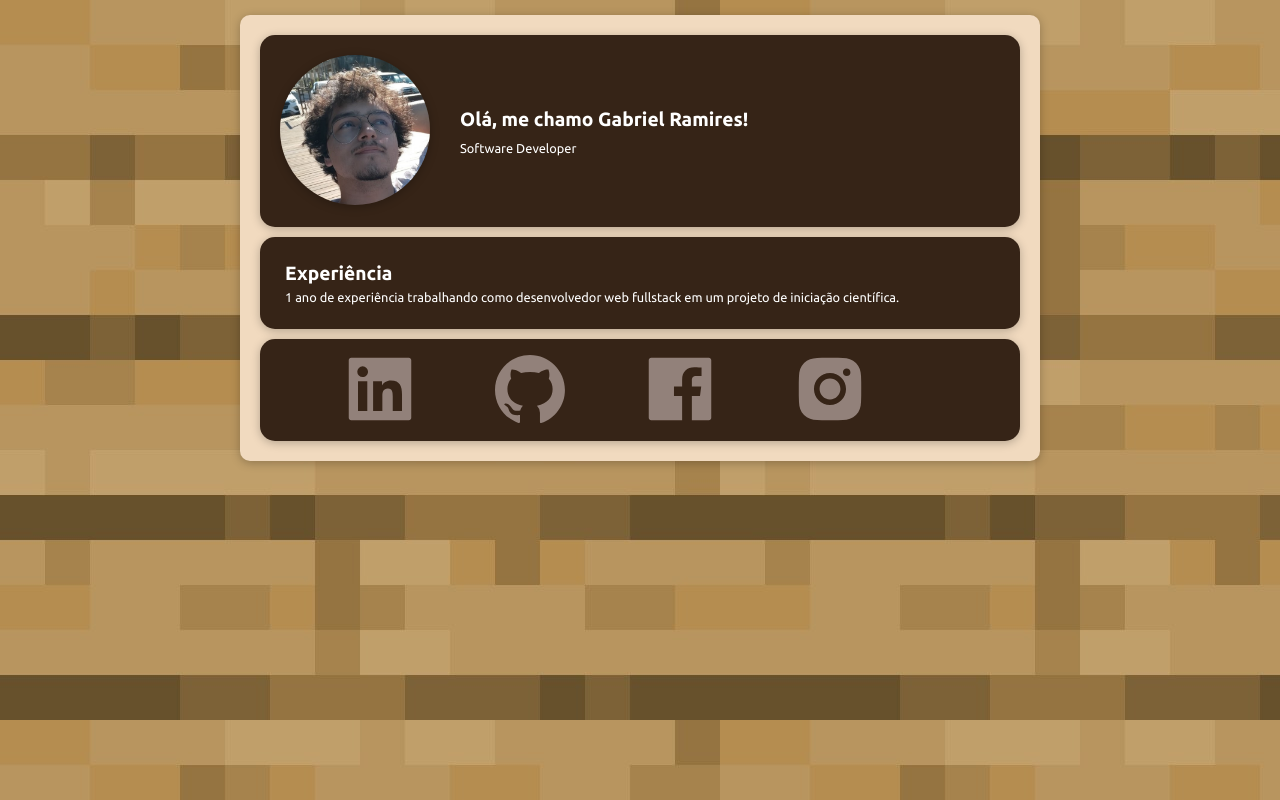
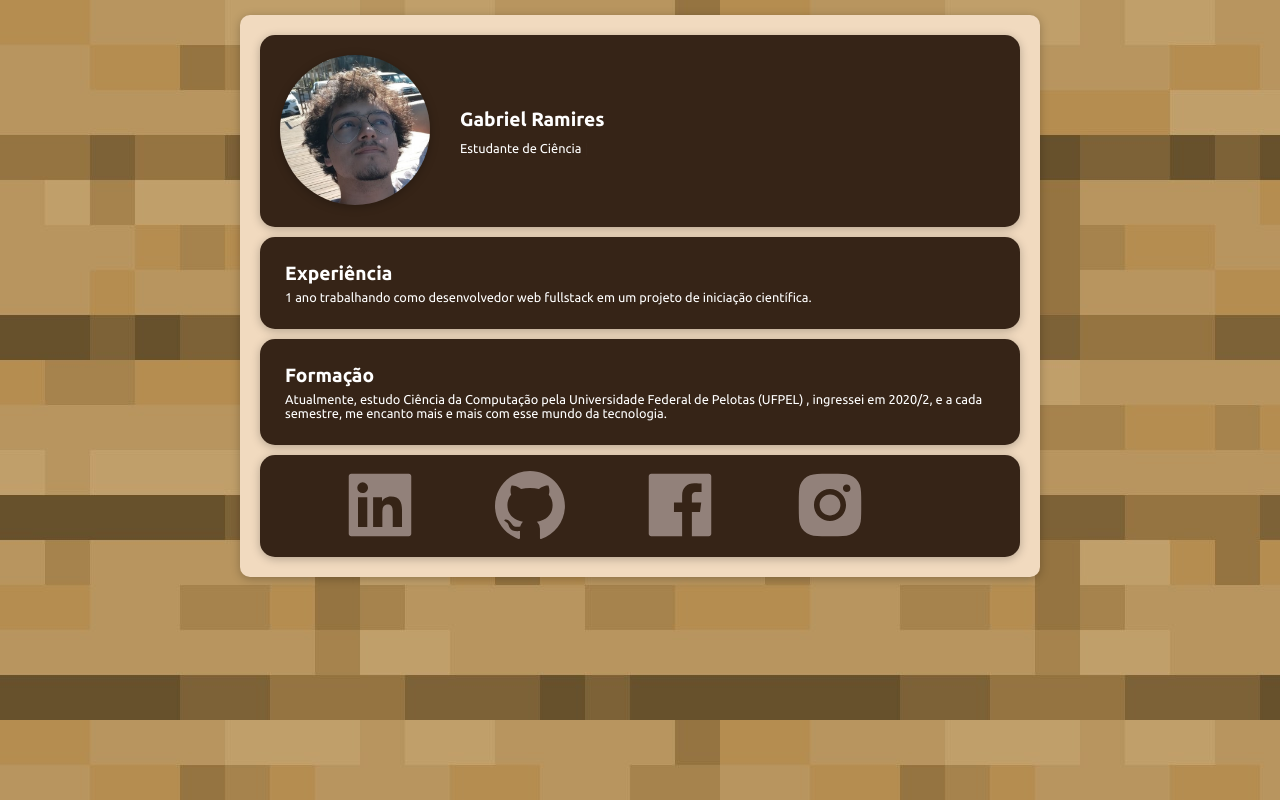
Before and after one commit to Falivith/portfolio, a React (Vite) app: page / in a window 1280 px wide. Built offline with nearby package versions, Linux system fonts and the light colour scheme; a web font is replaced by a local one.

Commit message:
Typewriter Effect

```diff
--- a/package.json
+++ b/package.json
@@ -12,7 +12,8 @@
   "dependencies": {
     "react": "^18.2.0",
     "react-dom": "^18.2.0",
-    "react-icons": "^4.8.0"
+    "react-icons": "^4.8.0",
+    "react-simple-typewriter": "^5.0.1"
   },
   "devDependencies": {
     "@types/react": "^18.0.28",
--- /dev/null
+++ b/src/components/Card.tsx
@@ -0,0 +1,18 @@
+import styles from "./Card.module.css";
+
+export function Card (props: CardProps) {
+
+    return (
+        <div className = { styles.cardContainer }>
+            <h2>{props.title} </h2>
+            <span>{props.date}</span>
+            <p>{props.description}</p>
+        </div>
+    )
+}
+
+interface CardProps {
+    title: string;
+    date: string;
+    description: string;
+}
--- a/src/components/CenterContainer.tsx
+++ b/src/components/CenterContainer.tsx
@@ -1,6 +1,7 @@
 import { ProfileSection } from "./ProfileSection"
 import { Experience } from "./Experience";
 import { LinkContainer } from "./LinkContainer";
+import { Education } from "./Education";
 import styles from "./CenterContainer.module.css";
 
 export function CenterContainer () {
@@ -8,6 +9,7 @@ export function CenterContainer () {
         <div className = { styles.mainSection }>
             <ProfileSection/>
             <Experience/>
+            <Education/>
             <LinkContainer/>
         </div>
     )
--- /dev/null
+++ b/src/components/Education.tsx
@@ -0,0 +1,16 @@
+import styles from "./Experience.module.css";
+
+export function Education () {
+    return (
+        <section className = { styles.experienceSection } >
+            <div className = { styles.text }>
+                <h2>Formação</h2>
+                <p>Atualmente, estudo Ciência da Computação pela
+                    Universidade Federal de Pelotas &#40;UFPEL&#41;
+                    , ingressei em 2020/2, e a cada semestre, me
+                    encanto mais e mais com esse mundo da tecnologia.
+                </p>
+            </div>
+        </section>
+    );
+}
--- a/src/components/Experience.tsx
+++ b/src/components/Experience.tsx
@@ -1,11 +1,19 @@
 import styles from "./Experience.module.css";
+import { Card } from "./Card";
+
+/*
+*
+*
+*
+*
+*/
 
 export function Experience () {
     return (
         <section className = { styles.experienceSection } >
             <div className = { styles.text }>
                 <h2>Experiência</h2>
-                <p>1 ano de experiência trabalhando como desenvolvedor web fullstack em um projeto de iniciação científica.</p>
+                <p>1 ano trabalhando como desenvolvedor web fullstack em um projeto de iniciação científica.</p>
             </div>
         </section>
     )
--- a/src/components/ProfileSection.module.css
+++ b/src/components/ProfileSection.module.css
@@ -9,8 +9,10 @@
     box-shadow: 0 2px 10px rgba(0, 0, 0, 0.25);
 }
 
-.picContainer{
-
+.staticContainer{
+    display: flex;
+    align-items: center;
+    gap: 30px;
 }
 
 .picture{
@@ -25,11 +27,3 @@
     flex-direction: column;
     gap: 10px;
 }
-
-.paragraph{
-
-}
-
-.title{
-
-}
--- a/src/components/ProfileSection.tsx
+++ b/src/components/ProfileSection.tsx
@@ -1,15 +1,30 @@
 import profilePic from "../assets/prof_pic_1.jpg";
+import { Typewriter } from 'react-simple-typewriter'
 import styles from './ProfileSection.module.css';
 
 export function ProfileSection () {
+
     return (
         <section className = { styles.profileSection } >
-            <div className = { styles.picContainer }>
-                <img className = { styles.picture } src = { profilePic } alt = "Foto de Perfil" />
-            </div>
-            <div className = { styles.textSection }>
-                <h1 className = { styles.title } >Olá, me chamo Gabriel Ramires!</h1>
-                <p className = { styles.paragraph } >Software Developer</p>
+
+            <div className = { styles.staticContainer }>
+                <div className = { styles.picContainer }>
+                    <img className = { styles.picture } src = { profilePic } alt = "Foto de Perfil" />
+                </div>
+                <div className = { styles.textSection }>
+                    <h1 className = { styles.title } >Gabriel Ramires</h1>
+                    <p className = { styles.paragraph }>
+                        <Typewriter
+                            words={['Desenvolvedor de Software', 'Estudante de Ciência da Computação', 'Desenvolvedor Web Fullstack']}
+                            loop={0}
+                            cursor
+                            cursorStyle='|'
+                            typeSpeed={70}
+                            deleteSpeed={50}
+                            delaySpeed={1000}
+                        />
+                    </p>
+                </div>
             </div>
         </section>
     )
```
Also changed, not shown: src/global.css (+7 -0 lines), src/assets/UFPEL.png (added), src/components/Card.module.css (added), src/components/Education.module.css (added), 1 other file (tests, documents, lock files or other folders).
